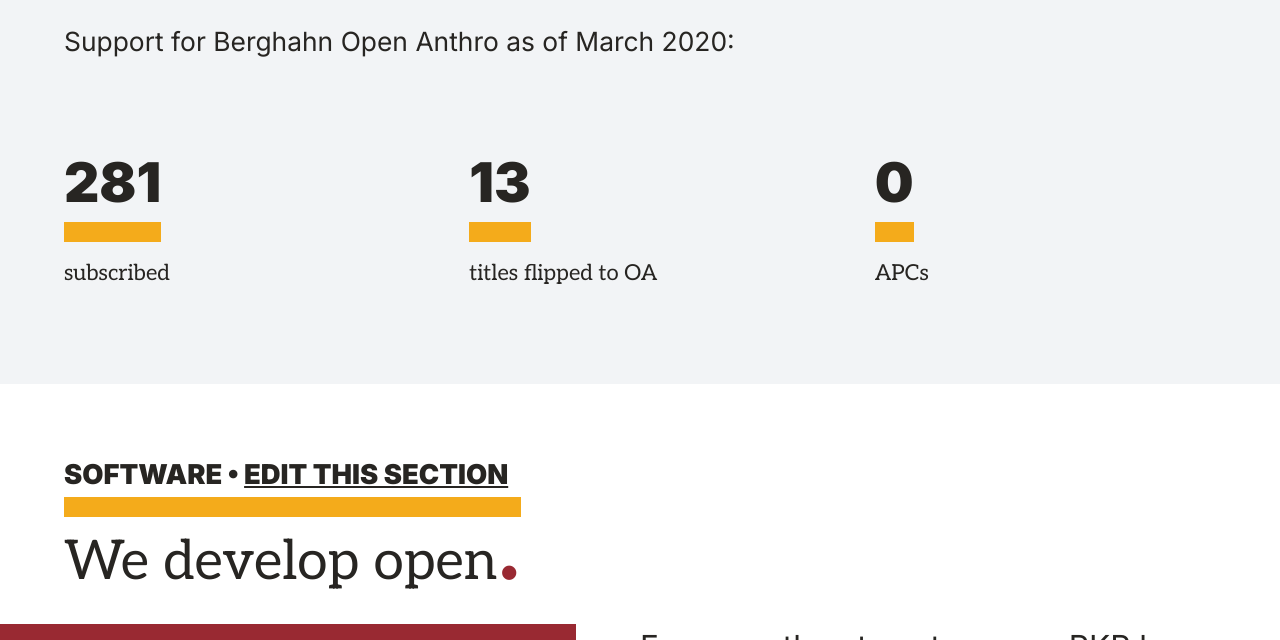
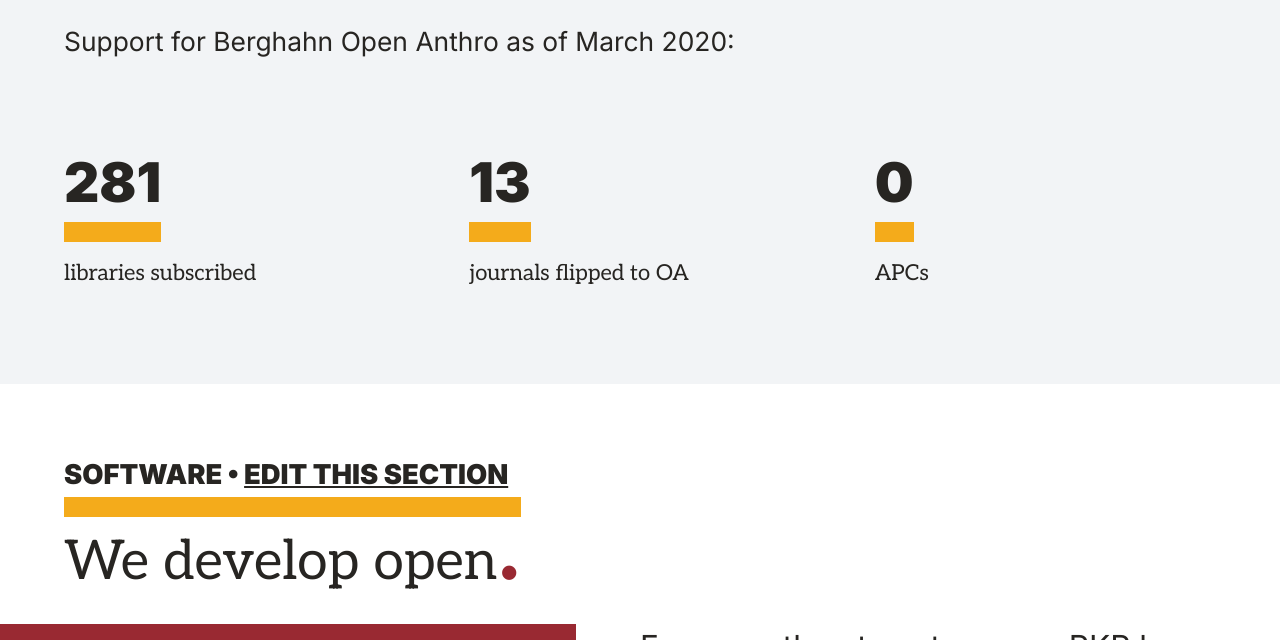
Before and after one commit to sssoz/pkp-annual-report, a Jekyll site: the page built from index.md, in a window 1280 px wide and 900 px high, scrolled down 8150 px, cut to the strip 0-640 px from the top of the window. Built offline with Jekyll 4.4.1, drawn with Linux system fonts in a browser that asks for light colours.

Commit message:
Update research.yml

```diff
--- a/_data/research.yml
+++ b/_data/research.yml
@@ -1,8 +1,8 @@
 subscribe_to_open:
-- label: subscribed
+- label: libraries subscribed
   value: 281
 
-- label: titles flipped to OA
+- label: journals flipped to OA
   value: 13
 
 - label: APCs
```
